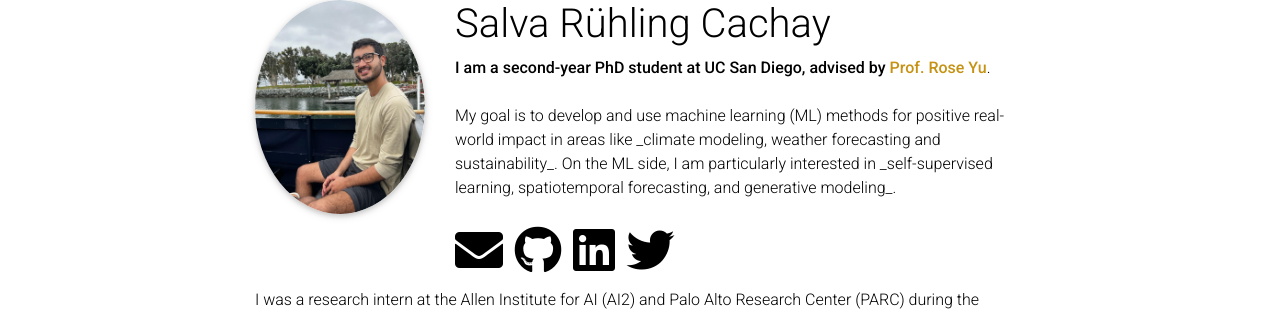
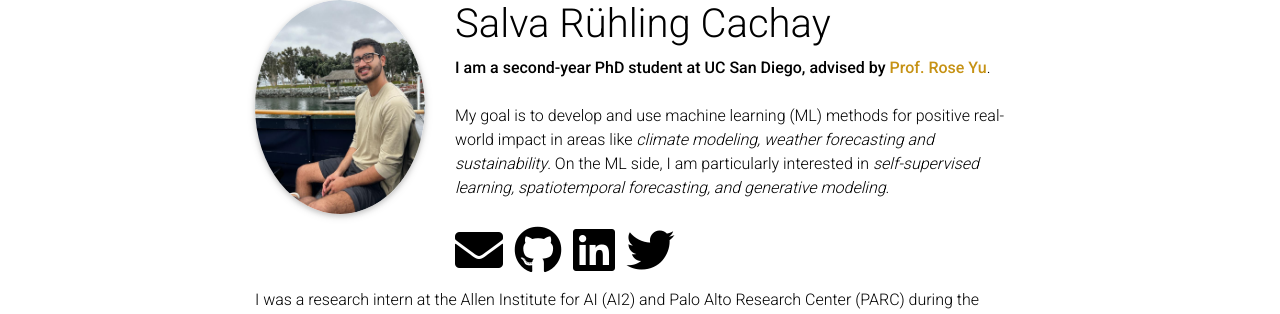
Before and after one commit to salvaRC/salvarc.github.io, a Jekyll site: the page built from _pages/about.md, in a window 1280 px wide and 900 px high. Shown: the part 104-418 px from the top of the window. Built offline with Jekyll 4.4.1, drawn with Linux system fonts in a browser that asks for light colours; full-size pictures stand in for the smaller copies a plugin makes; comment, search, counter and statistics services are not loaded; a style sheet for code colours, icons or effects is not loaded.

Commit message:
html fix

```diff
--- a/_pages/about.md
+++ b/_pages/about.md
@@ -6,9 +6,9 @@ subtitle: |+
   <strong>I am a second-year PhD student at UC San Diego, advised by <a href="https://roseyu.com/">Prof. Rose Yu</a></strong>.
   <br><br>
   My goal is to develop and use machine learning (ML) methods for positive real-world impact in areas like
-  _climate modeling, weather forecasting and sustainability_.
-  On the ML side, I am particularly interested in _self-supervised
-  learning, spatiotemporal forecasting, and generative modeling_.
+  <em>climate modeling, weather forecasting and sustainability</em>.
+  On the ML side, I am particularly interested in <em>self-supervised
+  learning, spatiotemporal forecasting, and generative modeling</em>.
 
 profile:
   image: coronado-ferry-oval.png
```
